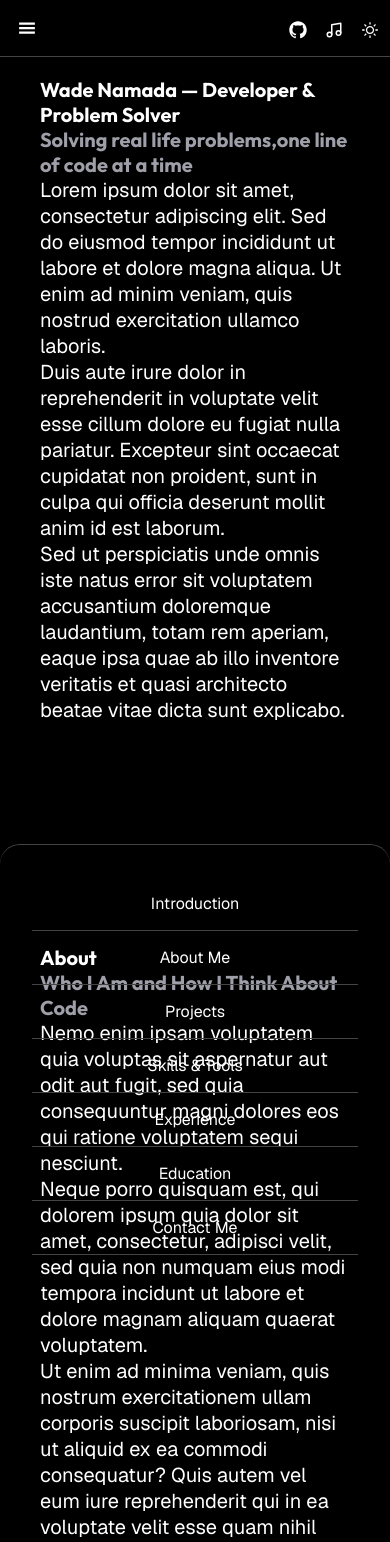
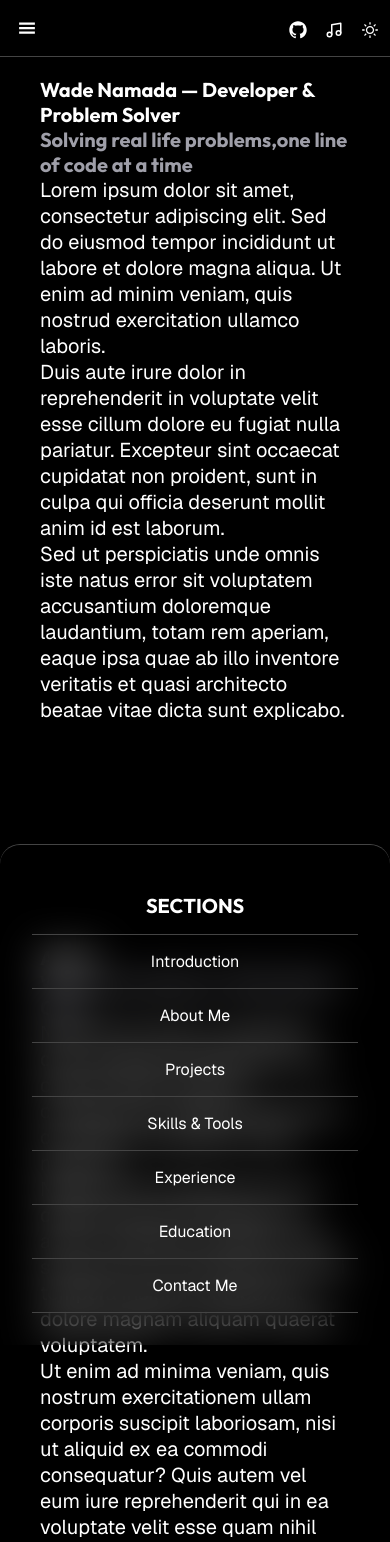
Before and after one commit to wade00000/My-Portfolio, a React (Vite) app: page /intro in a window 390 px wide. Shown: the top 1542 px of the page. Built offline with nearby package versions, Linux system fonts and the light colour scheme.

Commit message:
style: mobile menu improved styling

```diff
--- a/src/App.css
+++ b/src/App.css
@@ -104,17 +104,17 @@
 }
 
 .sidebar a.active {
-  background-color: #333; /* dark gray for dark mode */
+  background-color: #333;
   color:rgb(154, 16, 154);
   font-weight: bold;
 
   padding: 8px 8px; /* some padding around the text */
-  border-radius: 4px; /* rounded corners (optional) */
-  transition: all 0.3s ease; /* smooth transition */
+  border-radius: 4px; /* rounded corners  */
+  transition: all 0.3s ease;
 }
 
 .light .sidebar a.active {
-  background-color: #e5e5e5; /* light gray */
+  background-color: #e5e5e5;
   color:rgb(154, 16, 154);
 }
 
@@ -122,22 +122,27 @@
   display: flex;
   flex-direction: column;
   position: fixed;
+
   bottom: 0;
   left: 0;
   right: 0;
+
   padding: 2rem;
   border-top: 1px solid #444;
   border-radius:   20px 20px 0 0;
+
   transform: translateY(100%);
   transition: transform 0.3s ease;
   z-index: 99; /* Below navbar (which is 100) */
+
   min-height: 50vh;
+  backdrop-filter: blur(20px)
 }
 
-.mobile-menu a {
-  text-align: center; /* Center the text */
+.mobile-menu a,h2 {
+  text-align: center;
   padding: 1rem 0; /* Vertical padding */
-  border-bottom: 1px solid #444; /* Horizontal line */
+  border-bottom: 1px solid #444;
 }
 
 .mobile-menu.open {
--- a/src/App.jsx
+++ b/src/App.jsx
@@ -95,6 +95,7 @@ function App() {
       />
 
       <div className={`mobile-menu ${menuOpen ? 'open' : ''}`}>
+        <h2>SECTIONS</h2>
         <Link to="/intro" onClick={() => handleSectionClick('intro')}>
           Introduction
         </Link>
```
